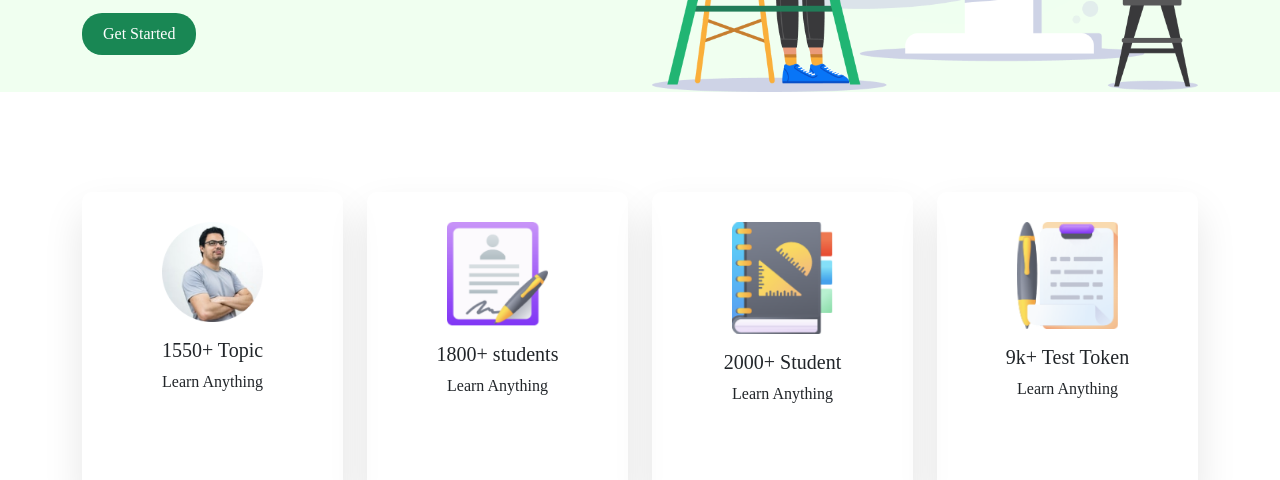
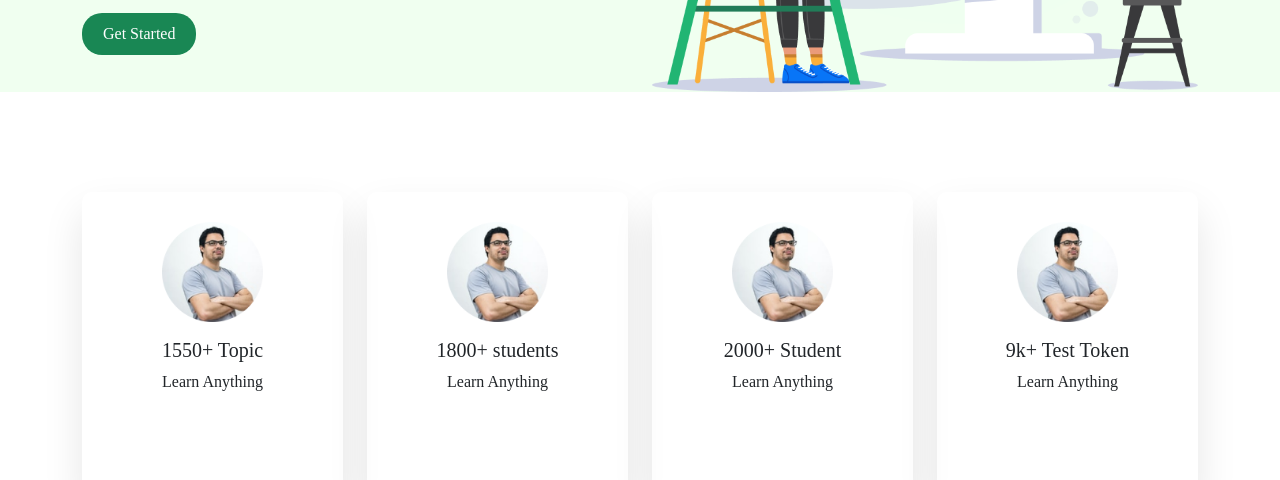
Before and after one commit to Masumraihan/E-School, a plain HTML site: page index.html in a window 1280 px wide. Shown: the part 327-807 px from the top of the page. Drawn offline with nearby package versions, Linux system fonts and the light colour scheme.

Commit message:
alhamdulilah

```diff
--- a/index.html
+++ b/index.html
@@ -65,21 +65,21 @@
          </div>
          <div class="col-sm-6 col-lg-3">
           <div class="contant text-center">
-              <img src="icon/Student.png" alt="" class="w-50 mb-3">
+              <img src="Photos/Man.png" alt="" class="w-50 mb-3">
               <h5>1800+ students</h5>
               <p>Learn Anything</p>
           </div>
          </div>
          <div class="col-sm-6 col-lg-3">
           <div class="contant text-center">
-              <img src="icon/Students.png" alt="" class="w-50 mb-3">
+              <img src="Photos/Man.png" alt="" class="w-50 mb-3">
               <h5>2000+ Student</h5>
               <p>Learn Anything</p>
           </div>
          </div>
          <div class="col-12 col-sm-6 col-lg-3">
           <div class="contant text-center">
-              <img src="icon/Test.png" alt="" class="w-50 mb-3">
+              <img src="Photos/Man.png" alt="" class="w-50 mb-3">
               <h5>9k+ Test Token</h5>
               <p>Learn Anything</p>
           </div>
@@ -143,7 +143,7 @@
         </div>
         <div class="row">
           <div class="col-2">
-            <img src="photos/Man.png" alt="A man" class="w-100">
+            <img src="ICON/number.png" alt="A book" class="w-100">
           </div>
           <div class="col-9 p-5">
             <p>Lorem ipsum dolor sit amet consectetur adipisicing elit. Quidem, sunt iusto placeat blanditiis enim ullam recusandae animi amet? In quod minus ipsum, placeat recusandae ipsam nesciunt? Cupiditate tempore eaque totam dolorem officia corrupti laborum, earum temporibus amet harum eius a natus ipsum quod est. Distinctio sunt ut quae facilis alias, voluptatem, repudiandae accusamus, sed similique vel quisquam expedita sint veniam. Hic suscipit natuexcepturi voluptates. Dolores!</p>
```
